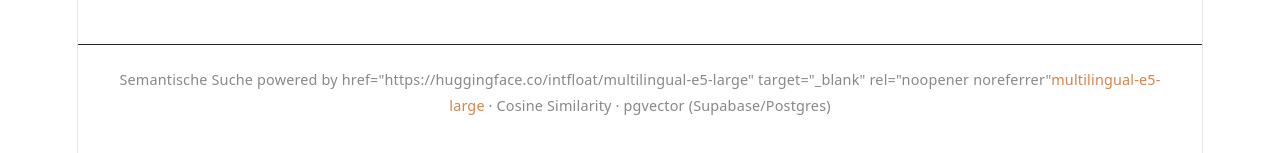
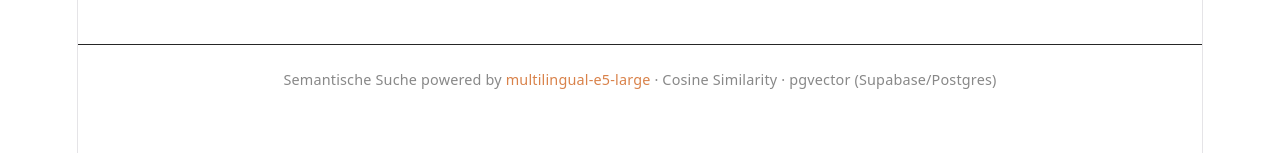
Before and after one commit to danielwanger/ynapse, a React (Vite) app in the folder frontend/: page / in a window 1280 px wide. Shown: the part 329-482 px from the top of the page. Built offline with nearby package versions, Linux system fonts and the light colour scheme; no server answers.

Commit message:
fix: correct broken anchor tag in footer component

```diff
--- a/frontend/src/components/Footer.tsx
+++ b/frontend/src/components/Footer.tsx
@@ -1,4 +1,3 @@
-// components/Footer.tsx
 import "./footer.css";
 
 export default function Footer() {
@@ -6,11 +5,7 @@ export default function Footer() {
     <footer className="site-footer">
       <span>
         Semantische Suche powered by{" "}
-
-          href="https://huggingface.co/intfloat/multilingual-e5-large"
-          target="_blank"
-          rel="noopener noreferrer"
-        <a>
+        <a href="https://huggingface.co/intfloat/multilingual-e5-large" target="_blank" rel="noopener noreferrer">
           multilingual-e5-large
         </a>{" "}
         · Cosine Similarity · pgvector (Supabase/Postgres)
```
